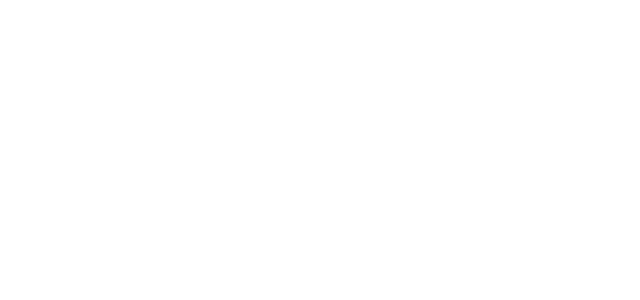
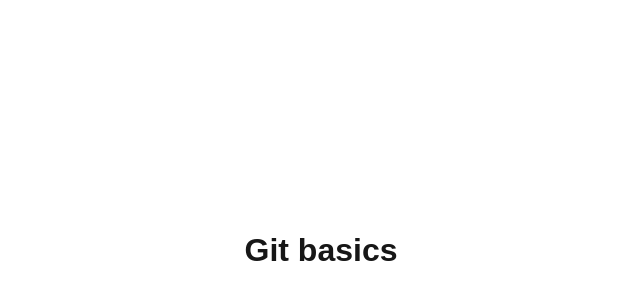
Before and after one commit to zafar-saleem/social-media-posts, a Next.js app: page / in a window 1280 px wide. Shown: the part 150-450 px from the top of the page, without its empty margins (319-959 px from the left). Built offline with nearby package versions, Linux system fonts and the light colour scheme.

Commit message:
second commit

```diff
--- a/src/app/page.tsx
+++ b/src/app/page.tsx
@@ -10,7 +10,7 @@
 export default function Home() {
   return (
     <div className={`${globals.center}`}>
-
+      <h1>Git basics</h1>
     </div>
   );
 }
```
